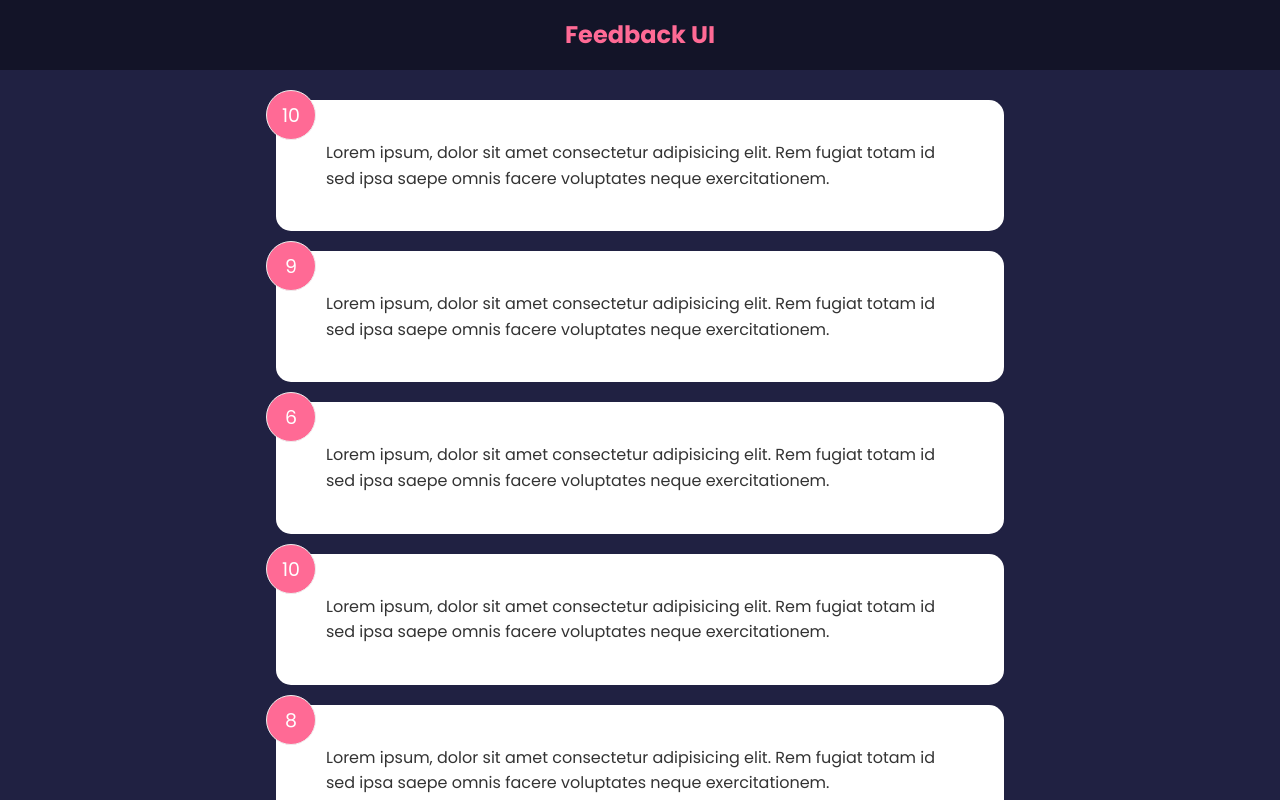
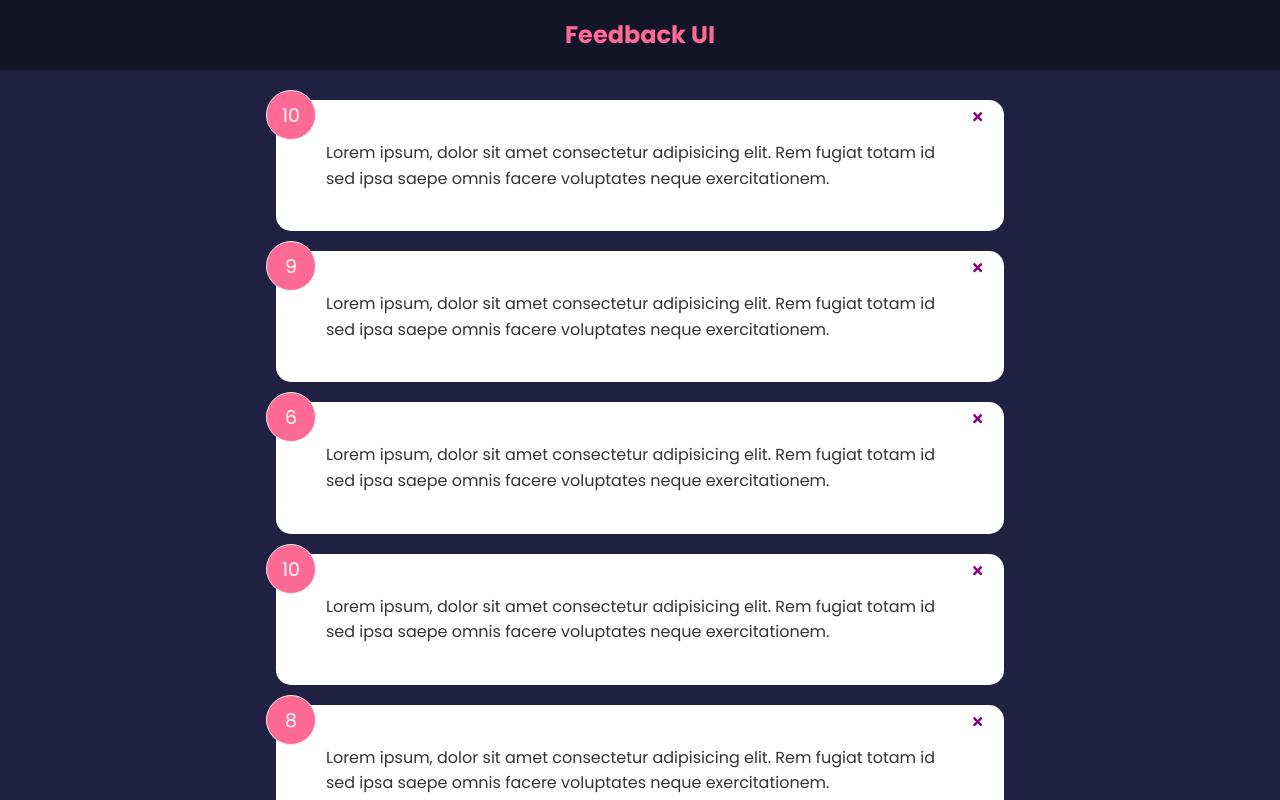
Before and after one commit to ruphert/ReactApps, a React (Create React App) app in the folder feedbacker/: page / in a window 1280 px wide. Shown: the top 800 px of the page. Built offline with nearby package versions, Linux system fonts and the light colour scheme.

Commit message:
added feedback delete button and functionality

```diff
--- a/feedbacker/package.json
+++ b/feedbacker/package.json
@@ -8,6 +8,7 @@
     "@testing-library/user-event": "^13.5.0",
     "react": "^18.1.0",
     "react-dom": "^18.1.0",
+    "react-icons": "^4.3.1",
     "react-scripts": "5.0.1",
     "web-vitals": "^2.1.4"
   },
--- a/feedbacker/src/App.js
+++ b/feedbacker/src/App.js
@@ -5,11 +5,17 @@
 
 function App() {
   const [feedback, setFeedback] = useState(feedbackData);
+
+  const deleteFeedback = (id) => {
+    if (window.confirm("Are you sure you want to delete?")) {
+      setFeedback(feedback.filter((item) => item.id !== id));
+    }
+  };
   return (
     <>
       <Header />
       <div className="container">
-        <FeedbackList feedback={feedback} />
+        <FeedbackList feedback={feedback} handleDelete={deleteFeedback} />
       </div>
     </>
   );
--- a/feedbacker/src/components/FeedbackItem.jsx
+++ b/feedbacker/src/components/FeedbackItem.jsx
@@ -1,10 +1,14 @@
+import { FaTimes } from "react-icons/fa";
 import Card from "./shared/Card";
 import PropTypes from "prop-types";
 
-function FeedbackItem({ item }) {
+function FeedbackItem({ item, handleDelete }) {
   return (
     <Card>
       <div className="num-display">{item.rating}</div>
+      <button className="close">
+        <FaTimes onClick={() => handleDelete(item.id)} color="purple" />
+      </button>
       <div className="text-display">{item.text}</div>
     </Card>
   );
--- a/feedbacker/src/components/FeedbackList.jsx
+++ b/feedbacker/src/components/FeedbackList.jsx
@@ -1,14 +1,14 @@
 import FeedbackItem from "./FeedbackItem";
 import PropTypes from "prop-types";
 
-function FeedbackList({ feedback }) {
+function FeedbackList({ feedback, handleDelete }) {
   if (!feedback || feedback.length === 0) {
     return <p>No Feedback Yet</p>;
   }
   return (
     <div className="feedback-list">
       {feedback.map((item) => (
-        <FeedbackItem key={item.id} item={item} />
+        <FeedbackItem key={item.id} item={item} handleDelete={handleDelete} />
       ))}
     </div>
   );
```
Also changed, not shown: 1 other file (tests, documents, lock files or other folders).
